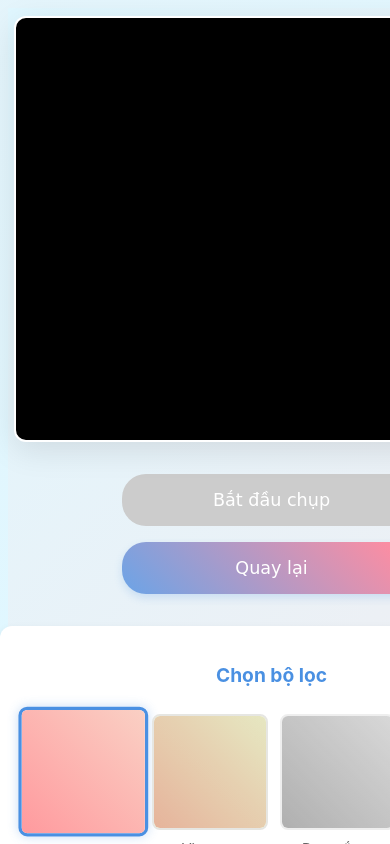
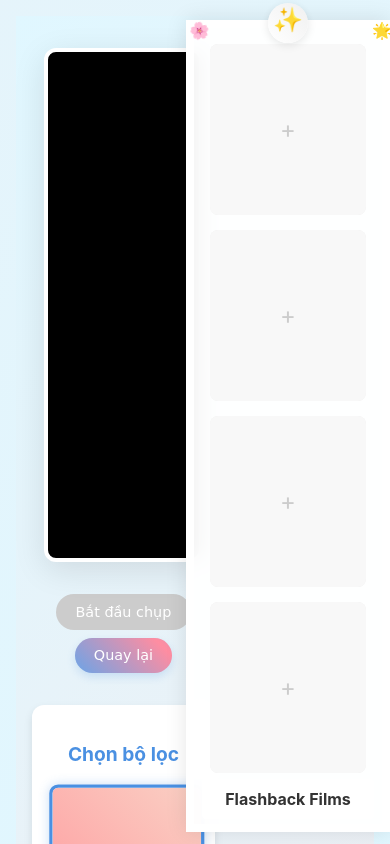
Before and after one commit to VanQuyet04/Photobooth_Advanced, a React (Vite) app: page /capture/1 in a window 390 px wide. Shown: the top 844 px of the page. Built offline with nearby package versions, Linux system fonts and the light colour scheme; no server answers.

Commit message:
fix: improve responsive design to match PC layout

```diff
--- a/src/App.css
+++ b/src/App.css
@@ -76,27 +76,27 @@
 /* Media queries cho responsive design */
 @media screen and (max-width: 1200px) {
   .main-content:has(.home-container) {
-    margin: 0 100px;
+    margin: 0 150px;
   }
 }
 
 @media screen and (max-width: 768px) {
   .main-content:has(.home-container) {
-    margin: 0 20px;
+    margin: 0 100px;
   }
 
   .main-content:has(.capture-container) {
-    padding: 1rem;
+    padding: 1.5rem;
   }
 }
 
 @media screen and (max-width: 480px) {
   .main-content:has(.home-container) {
-    margin: 0 10px;
+    margin: 0 50px;
   }
 
   .main-content:has(.capture-container) {
-    padding: 0.5rem;
+    padding: 1rem;
   }
 }
 
--- a/src/components/Capture.css
+++ b/src/components/Capture.css
@@ -12,7 +12,7 @@
   flex-direction: column;
   align-items: center;
   width: 75%;
-  margin-right: 25%; /* Thêm margin để tránh nội dung bị che bởi frame */
+  margin-right: 25%;
 }
 
 .photo-frame-display {
@@ -30,7 +30,7 @@
   max-width: 200px;
   position: fixed;
   right: 0;
-  top: 20px; /* Đẩy lên trên một chút */
+  top: 20px;
   aspect-ratio: 3/4;
   z-index: 1000;
   margin-bottom: 40px;
@@ -716,34 +716,44 @@
   .photo-frame-display {
     width: 30%;
   }
+
+  .camera-view {
+    height: 70vh;
+  }
 }
 
 @media screen and (max-width: 768px) {
-  .capture-container {
-    flex-direction: column;
-  }
-
   .content-section {
-    width: 100%;
-    margin-right: 0;
-    padding: 1rem;
+    width: 65%;
+    margin-right: 35%;
   }
 
   .photo-frame-display {
-    position: relative;
-    width: 100%;
-    max-width: none;
-    height: auto;
-    margin: 1rem 0;
-    flex-direction: row;
-    overflow-x: auto;
-    padding: 10px;
+    width: 35%;
   }
 
-  .frame-slot {
-    min-width: 120px;
-    height: 160px;
-    margin-right: 10px;
+  .camera-view {
+    height: 65vh;
+  }
+
+  .controls {
+    gap: 0.8rem;
+  }
+
+  .capture-btn, .back-btn, .download-btn, .retake-btn {
+    padding: 0.8rem 1.5rem;
+    font-size: 1rem;
+  }
+}
+
+@media screen and (max-width: 480px) {
+  .content-section {
+    width: 60%;
+    margin-right: 40%;
+  }
+
+  .photo-frame-display {
+    width: 40%;
   }
 
   .camera-view {
@@ -751,33 +761,12 @@
   }
 
   .controls {
-    flex-direction: column;
-    align-items: center;
+    gap: 0.5rem;
   }
 
   .capture-btn, .back-btn, .download-btn, .retake-btn {
-    width: 100%;
-    max-width: 300px;
-  }
-}
-
-@media screen and (max-width: 480px) {
-  .content-section {
-    padding: 0.5rem;
-  }
-
-  .camera-view {
-    height: 50vh;
-    border-width: 2px;
-  }
-
-  .photo-frame-display {
-    padding: 5px;
-  }
-
-  .frame-slot {
-    min-width: 100px;
-    height: 140px;
+    padding: 0.6rem 1.2rem;
+    font-size: 0.9rem;
   }
 
   .countdown-number {
--- a/src/components/Home.css
+++ b/src/components/Home.css
@@ -85,44 +85,52 @@
 /* Media queries cho responsive design */
 @media screen and (max-width: 768px) {
   .home-container {
+    padding: 1.5rem;
+  }
+
+  .home-container h1 {
+    font-size: 2.8rem;
+    margin-bottom: 2.5rem;
+  }
+
+  .mode-card {
+    width: 280px;
+    padding: 1.8rem;
+  }
+
+  .mode-card h2 {
+    font-size: 1.6rem;
+  }
+
+  .mode-card p {
+    font-size: 1.1rem;
+  }
+}
+
+@media screen and (max-width: 480px) {
+  .home-container {
     padding: 1rem;
   }
 
   .home-container h1 {
-    font-size: 2.5rem;
+    font-size: 2.2rem;
     margin-bottom: 2rem;
   }
 
+  .mode-selection {
+    gap: 1.5rem;
+  }
+
   .mode-card {
-    width: 100%;
-    max-width: 300px;
+    width: 260px;
     padding: 1.5rem;
   }
 
   .mode-card h2 {
-    font-size: 1.5rem;
+    font-size: 1.4rem;
   }
 
   .mode-card p {
     font-size: 1rem;
   }
 }
-
-@media screen and (max-width: 480px) {
-  .home-container {
-    padding: 0.5rem;
-  }
-
-  .home-container h1 {
-    font-size: 2rem;
-    margin-bottom: 1.5rem;
-  }
-
-  .mode-selection {
-    gap: 1rem;
-  }
-
-  .mode-card {
-    padding: 1rem;
-  }
-}
--- a/src/components/PhotoGallery.css
+++ b/src/components/PhotoGallery.css
@@ -94,51 +94,44 @@
 /* Media queries cho responsive design */
 @media screen and (max-width: 1200px) {
   .photo-gallery {
-    width: 150px;
+    width: 180px;
+  }
+
+  .photo-inner img {
+    height: 180px;
   }
 }
 
 @media screen and (max-width: 768px) {
   .photo-gallery {
-    position: relative;
-    width: 100%;
-    height: auto;
-    padding: 10px;
-    margin: 10px 0;
-  }
-
-  .photo-gallery.left,
-  .photo-gallery.right {
-    left: 0;
-    right: 0;
-  }
-
-  .gallery-container {
-    flex-direction: row;
-    overflow-x: auto;
-    padding: 10px 0;
-  }
-
-  .photo-frame {
-    min-width: 150px;
-    margin: 0 10px;
+    width: 150px;
+    padding: 15px;
   }
 
   .photo-inner img {
     height: 150px;
   }
+
+  .gallery-container {
+    gap: 15px;
+  }
 }
 
 @media screen and (max-width: 480px) {
   .photo-gallery {
-    padding: 5px;
-  }
-
-  .photo-frame {
-    min-width: 120px;
+    width: 120px;
+    padding: 10px;
   }
 
   .photo-inner img {
     height: 120px;
   }
+
+  .gallery-container {
+    gap: 10px;
+  }
+
+  .photo-frame {
+    padding: 8px;
+  }
 }
```
